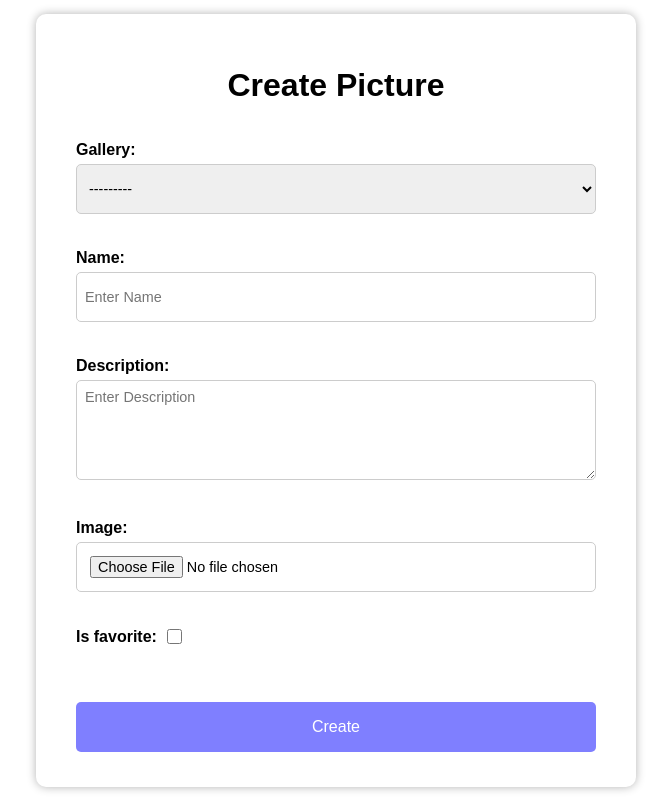
After one commit to Akzamus/photogram, a Django app: page /create-picture/ in a window 1280 px wide. The commit adds this page. Shown: the whole page, without its empty margins (304-975 px from the left). Run offline with Django 3.2, Linux system fonts and the light colour scheme; a user stored in the database is signed in; data that the repository does not hold is empty.

Commit message:
added Galley and Picture creation form with templates

```diff
--- a/apps/galleries/admin.py
+++ b/apps/galleries/admin.py
@@ -18,6 +18,6 @@ class PictureAdmin(admin.ModelAdmin):
     search_fields = ('name', 'gallery__name')
 
     def image_tag(self, obj):
-        return format_html('<img class="image" src="{}" />'.format(obj.avatar.url))
+        return format_html('<img class="image" src="{}" />'.format(obj.image.url))
 
     image_tag.short_description = 'Image'
--- /dev/null
+++ b/apps/galleries/forms.py
@@ -0,0 +1,32 @@
+from django import forms
+from .models import Gallery, Picture
+
+
+class GalleryForm(forms.ModelForm):
+    class Meta:
+        model = Gallery
+        fields = ['user', 'name', 'icon']
+        widgets = {
+            'user': forms.HiddenInput(attrs={'required': False}),
+            'name': forms.TextInput(attrs={'placeholder': 'Enter Name'}),
+            'icon': forms.TextInput(attrs={'placeholder': 'Enter Icon'})
+        }
+
+    def __init__(self, user, *args, **kwargs):
+        super().__init__(*args, **kwargs)
+        self.fields['user'].initial = user
+
+
+class PictureForm(forms.ModelForm):
+    class Meta:
+        model = Picture
+        fields = ['gallery', 'name', 'description', 'image', 'is_favorite']
+        widgets = {
+            'gallery': forms.Select(attrs={'placeholder': 'Select Gallery'}),
+            'name': forms.TextInput(attrs={'placeholder': 'Enter Name'}),
+            'description': forms.Textarea(attrs={'placeholder': 'Enter Description'}),
+        }
+
+    def __init__(self, user, *args, **kwargs):
+        super().__init__(*args, **kwargs)
+        self.fields['gallery'].queryset = Gallery.objects.filter(user=user)
--- a/apps/galleries/models.py
+++ b/apps/galleries/models.py
@@ -16,12 +16,12 @@ class Gallery(models.Model):
         blank=False,
     )
     name = models.CharField(
-        max_length=255,
+        max_length=50,
         null=False,
         blank=False,
     )
     icon = models.CharField(
-        max_length=255,
+        max_length=50,
         null=False,
         blank=False,
     )
@@ -45,7 +45,7 @@ class Picture(models.Model):
         blank=False,
     )
     name = models.CharField(
-        max_length=255,
+        max_length=50,
         null=False,
         blank=False,
     )
--- a/apps/galleries/urls.py
+++ b/apps/galleries/urls.py
@@ -1,10 +1,12 @@
 from django.urls import path
 
-from .views import profile_view
+from .views import profile_view, create_gallery_view, create_picture_view
 
 app_name = 'galleries'
 
 urlpatterns = [
     path('profile/', profile_view, name='my_profile'),
     path('profile/<str:username>/', profile_view, name='profile'),
+    path('create-gallery/', create_gallery_view, name='create_gallery'),
+    path('create-picture/', create_picture_view, name='create_picture'),
 ]
--- a/apps/galleries/views.py
+++ b/apps/galleries/views.py
@@ -1,7 +1,8 @@
 from django.contrib.auth import get_user_model
 from django.contrib.auth.decorators import login_required
-from django.shortcuts import render, get_object_or_404
+from django.shortcuts import render, get_object_or_404, redirect
 
+from .forms import GalleryForm, PictureForm
 from .models import Gallery, Picture
 
 User = get_user_model()
@@ -40,3 +41,31 @@ def profile_view(request, username=None):
     }
 
     return render(request, 'galleries/profile.html', context)
+
+
+@login_required
+def create_gallery_view(request):
+    if request.method == 'POST':
+        form = GalleryForm(request.user, data=request.POST)
+        if form.is_valid():
+            gallery = form.save(commit=False)
+            gallery.user = request.user
+            gallery.save()
+            return redirect('galleries:my_profile')
+    else:
+        form = GalleryForm(user=request.user)
+    return render(request, 'galleries/create_gallery.html', {'form': form})
+
+
+@login_required
+def create_picture_view(request):
+    if request.method == 'POST':
+        form = PictureForm(request.user, data=request.POST, files=request.FILES)
+        if form.is_valid():
+            picture = form.save(commit=False)
+            picture.user = request.user
+            picture.save()
+            return redirect('galleries:my_profile')
+    else:
+        form = PictureForm(user=request.user)
+    return render(request, 'galleries/create_picture.html', {'form': form})
--- /dev/null
+++ b/static/css/forms.css
@@ -0,0 +1,63 @@
+body {
+    display: flex;
+    justify-content: center;
+    align-items: center;
+    height: 100vh;
+}
+
+
+label {
+    display: block;
+    font-size: 16px;
+    font-weight: bold;
+}
+
+input, textarea, select {
+    padding: 8px;
+    height: 50px;
+    width: 100%;
+    margin-top: 5px;
+    margin-bottom: 35px;
+}
+
+textarea {
+    max-width: 100%;
+    min-width: 100%;
+    max-height: 300px;
+    min-height: 100px;
+}
+
+.checkbox-container {
+    display: flex;
+    flex-direction: row;
+    height: 20px;
+    align-items: center;
+    margin-bottom: 35px;
+}
+
+button {
+    margin-top: 20px;
+    margin-bottom: 15px;
+    width: 100%;
+    height: 50px;
+}
+
+form {
+    max-width: 600px;
+    border-radius: 10px;
+    box-shadow: 0 0 10px rgba(0, 0, 0, 0.3);
+    padding: 50px 40px 20px 40px;
+}
+
+p {
+    color: red;
+}
+
+ul {
+    color: red;
+    list-style: none;
+}
+
+input[type="file"] {
+    padding: 13px;
+}
--- a/static/css/style.css
+++ b/static/css/style.css
@@ -48,16 +48,36 @@ a:active {
     color: #3333ff;
 }
 
-input {
+input, textarea, select {
     border: 1px solid #ccc;
     border-radius: 5px;
     font-size: 0.9rem;
 }
 
-input:focus {
+input:focus,
+textarea:focus,
+select:focus {
     outline: none;
     border-color: #7f7fff;
     animation: scale 0.9s ease-in-out forwards;
+}
+
+select option {
+  font-size: 1.1rem;
+  background-color: #ffffff;
+}
+
+input[type="checkbox"] {
+    width: 15px;
+    height: 15px;
+    margin: 0 0 0 10px;
+}
+
+.checkbox-container {
+    display: flex;
+    flex-direction: row;
+    height: 15px;
+    align-items: center;
 }
 
 @keyframes scale {
--- a/templates/accounts/register.html
+++ b/templates/accounts/register.html
@@ -5,8 +5,7 @@
     <title>Sign Up</title>
     <link href="https://fonts.googleapis.com/css2?family=Poppins:wght@300;500;600&display=swap" rel="stylesheet">
     <link rel="stylesheet" href="{% static 'css/style.css' %}">
-    <link rel="stylesheet" href="{% static 'css/accounts/forms.css' %}">
-    <link rel="stylesheet" href="{% static 'css/accounts/register.css' %}">
+    <link rel="stylesheet" href="{% static 'css/forms.css' %}">
 </head>
 <body>
     <form action="" method="post" enctype="multipart/form-data">
--- /dev/null
+++ b/templates/galleries/create_picture.html
@@ -0,0 +1,47 @@
+{% load static %}
+<!DOCTYPE html>
+<html lang="en">
+<head>
+    <title>Create Picture</title>
+    <link rel="stylesheet" href="{% static 'css/style.css' %}">
+    <link rel="stylesheet" href="{% static 'css/forms.css' %}">
+</head>
+<body>
+<form method="post" enctype="multipart/form-data" style="width: 600px">
+    {% csrf_token %}
+    <h3 class="formHeader">Create Picture</h3>
+
+    {{ form.gallery.label_tag }}
+    {{ form.gallery }}
+    {{ form.gallery.errors }}
+
+
+    {{ form.name.label_tag }}
+    {{ form.name }}
+    {{ form.name.errors }}
+
+
+    {{ form.description.label_tag }}
+    {{ form.description }}
+    {{ form.description.errors }}
+
+
+    {{ form.image.label_tag }}
+    {{ form.image }}
+    {{ form.image.errors }}
+
+    <div class="checkbox-container">
+        {{ form.is_favorite.label_tag }}
+        {{ form.is_favorite }}
+    </div>
+    {{ form.is_favorite.errors }}
+
+    {% if form.non_field_errors %}
+        {{ form.non_field_errors }}
+    {% endif %}
+
+
+    <button class="blueButton" type="submit">Create</button>
+</form>
+</body>
+</html>
--- a/templates/registration/login.html
+++ b/templates/registration/login.html
@@ -5,8 +5,7 @@
     <title>Login</title>
     <link rel="stylesheet" href="https://fonts.googleapis.com/css2?family=Poppins:wght@300;500;600&display=swap">
     <link rel="stylesheet" href="{% static 'css/style.css' %}">
-    <link rel="stylesheet" href="{% static 'css/accounts/forms.css' %}">
-    <link rel="stylesheet" href="{% static 'css/accounts/login.css' %}">
+    <link rel="stylesheet" href="{% static 'css/forms.css' %}">
 </head>
 <body>
     <div class="background">
```
Also changed, not shown: apps/accounts/forms.py (+8 -9 lines), static/css/accounts/forms.css (deleted, +0 -20 lines), static/css/accounts/login.css (deleted, +0 -12 lines), static/css/accounts/register.css (deleted, +0 -17 lines), templates/galleries/create_gallery.html (added, +32 -0 lines), apps/galleries/migrations/0003_auto_20230513_2051.py (added).
